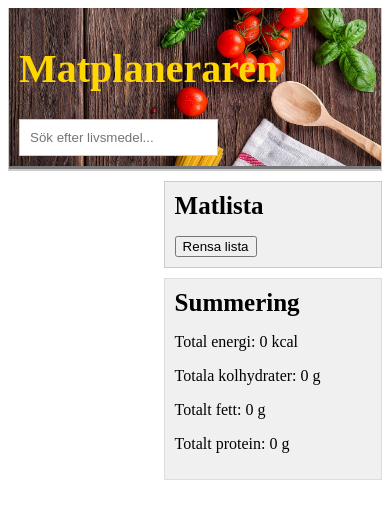
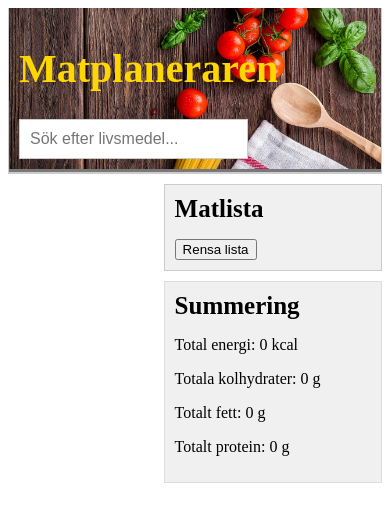
Before and after one commit to Hilden202/Matplaneraren, a plain HTML site: page index.html in a window 390 px wide. Drawn offline with Linux system fonts and the light colour scheme; no server answers.

Commit message:
mobileadjustment

```diff
--- a/css/style.css
+++ b/css/style.css
@@ -68,10 +68,11 @@ input[type="number"] {
   margin-left: 10px;
 }
 
-#foodInput{
+#foodInput {
   padding: 10px;
   border: 1px solid #ccc;
   box-sizing: border-box;
+  font-size: 16px; /* 👈 fixar att mobilen inte zoomar */
 }
 
 .food-list {
--- a/index.html
+++ b/index.html
@@ -3,7 +3,7 @@
 
 <head>
     <meta charset="UTF-8">
-    <meta name="viewport" content="width=device-width, initial-scale=1.0">
+    <meta name="viewport" content="width=device-width, initial-scale=1, maximum-scale=1, user-scalable=no">
     <title>Matplaneraren</title>
     <link rel="stylesheet" href="css/style.css">
 </head>
```
